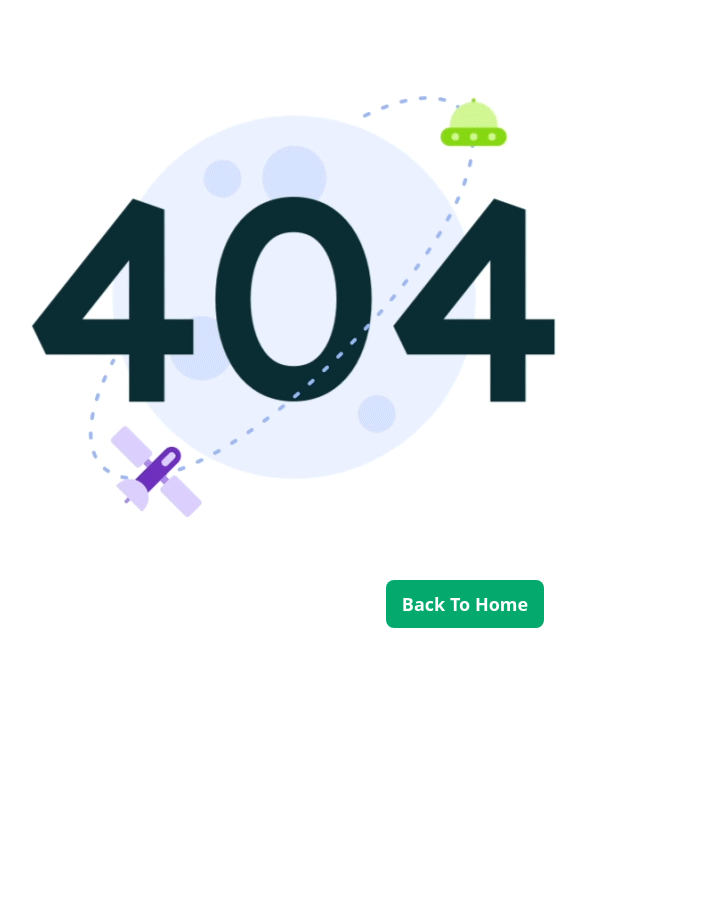
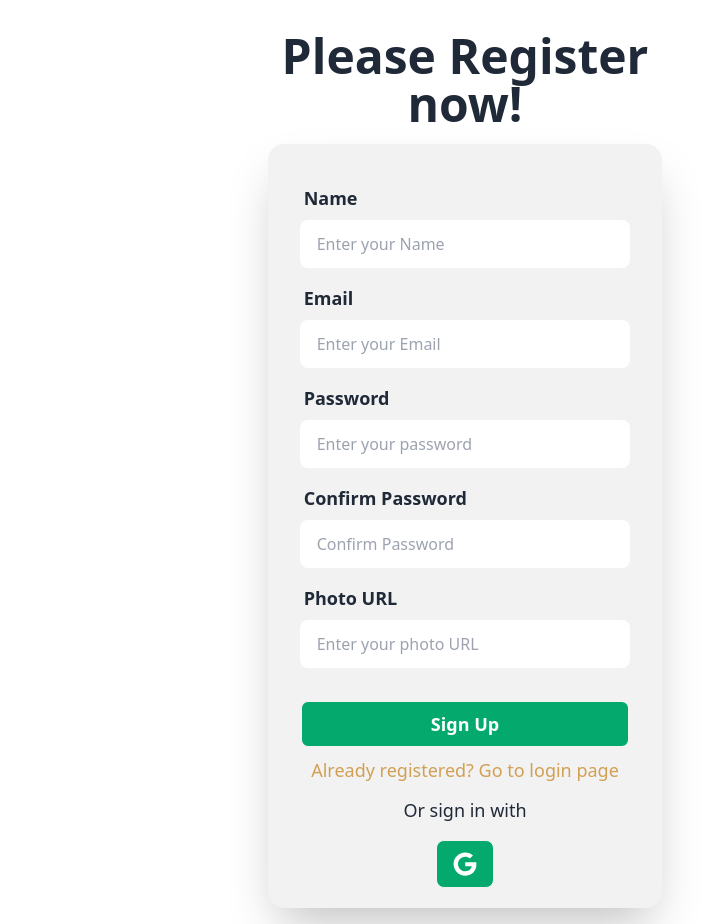
Before and after one commit to Bajlar/summer-camp-school-client, a React (Vite) app: page /signUp in a window 1280 px wide. Shown: the whole page, without its empty margins (175-877 px from the left). Before the commit the page ends 800 px from the top, so only its background shows below. Built offline with nearby package versions, Linux system fonts and the light colour scheme.

Commit message:
sign up form is done

```diff
--- a/index.html
+++ b/index.html
@@ -4,7 +4,7 @@
     <meta charset="UTF-8" />
     <link rel="icon" type="image/svg+xml" href="/logo-medium.png" />
     <meta name="viewport" content="width=device-width, initial-scale=1.0" />
-    <title>Vite + React</title>
+    <title>Cricket Academy</title>
   </head>
   <body>
     <div id="root"></div>
--- a/src/layout/Main.jsx
+++ b/src/layout/Main.jsx
@@ -1,14 +1,20 @@
 import React from 'react';
-import { Outlet } from 'react-router-dom';
+import { Outlet, useLocation } from 'react-router-dom';
 import Navbar from '../pages/Shared/Navbar/Navbar';
 import Footer from '../pages/Shared/Footer/Footer';
 
 const Main = () => {
+  const location = useLocation();
+
+  const noHeaderFooter =
+    location.pathname.includes("/login") ||
+    location.pathname.includes("/signUp");
+
   return (
     <div>
-      <Navbar></Navbar>
+      {noHeaderFooter || <Navbar></Navbar>}
       <Outlet></Outlet>
-      <Footer></Footer>
+      {noHeaderFooter || <Footer></Footer>}
     </div>
   );
 };
--- a/src/pages/Login/Login.jsx
+++ b/src/pages/Login/Login.jsx
@@ -26,7 +26,7 @@ const Login = () => {
   };
 
   return (
-    <div className="mt-12">
+    <div className="mt-4">
       <div className="hero min-h-screen bg-base-100">
         <div className="hero-content flex-col md:w-4/12 mx-auto">
           <div className="text-center">
@@ -36,7 +36,9 @@ const Login = () => {
             <form onSubmit={handleSubmit(onSubmit)} className="card-body">
               <div className="form-control">
                 <label className="label">
-                  <span className="label-text">Email</span>
+                  <span className="label-text text-lg font-semibold">
+                    Email
+                  </span>
                 </label>
                 <input
                   type="text"
@@ -45,9 +47,11 @@ const Login = () => {
                   className="input"
                 />
               </div>
-              <div className="form-control w-full">
+              <div className="form-control">
                 <label className="label">
-                  <span className="label-text">Password</span>
+                  <span className="label-text text-lg font-semibold">
+                    Password
+                  </span>
                 </label>
                 <div className="relative">
                   <input
--- a/src/pages/Shared/Navbar/Navbar.jsx
+++ b/src/pages/Shared/Navbar/Navbar.jsx
@@ -23,6 +23,13 @@ const Navbar = () => {
           <Link to="/login">
             <button className="btn text-lg text-white bg-[#04AA6D] hover:bg-[#04AA6D] capitalize border-0">
               Login
+            </button>
+          </Link>
+        </li>
+        <li>
+          <Link to="/signUp">
+            <button className="btn text-lg text-white bg-[#04AA6D] hover:bg-[#04AA6D] capitalize border-0">
+              Sign Up
             </button>
           </Link>
         </li>
--- /dev/null
+++ b/src/pages/SignUp/SignUp.jsx
@@ -0,0 +1,165 @@
+import React from 'react';
+import { Link } from "react-router-dom";
+import { FaGoogle} from "react-icons/fa";
+import { useForm } from "react-hook-form";
+
+const SignUp = () => {
+
+  const {
+    register,
+    handleSubmit,
+    formState: { errors },
+  } = useForm();
+  const onSubmit = (data) => {
+    console.log(data);
+  };
+
+  console.log(errors);
+
+  // if (password !== confirm) {
+  //   setError("Your password did not match");
+  //   return;
+  // } else if (password.length < 6) {
+  //   setError("password must be 6 characters or longer");
+  //   return;
+  // }
+
+  return (
+    <div className="mt-4">
+      <div className="hero min-h-screen bg-base-100">
+        <div className="hero-content flex-col md:w-4/12 mx-auto">
+          <div className="text-center">
+            <h1 className="text-5xl font-bold">Please Register now!</h1>
+          </div>
+          <div className="card w-full shadow-2xl bg-base-200">
+            <form onSubmit={handleSubmit(onSubmit)} className="card-body">
+              <div className="form-control">
+                <label className="label">
+                  <span className="label-text text-lg font-semibold">Name</span>
+                </label>
+                <input
+                  type="text"
+                  {...register("name")}
+                  placeholder="Enter your Name"
+                  className="input"
+                />
+                {errors.name && (
+                  <span className="text-red-500 text-left mt-2">
+                    Name is required
+                  </span>
+                )}
+              </div>
+              <div className="form-control">
+                <label className="label">
+                  <span className="label-text text-lg font-semibold">
+                    Email
+                  </span>
+                </label>
+                <input
+                  type="email"
+                  {...register("email", { required: true })}
+                  placeholder="Enter your Email"
+                  className="input"
+                />
+                {errors.email && (
+                  <span className="text-red-500 text-left mt-2">
+                    Email is required
+                  </span>
+                )}
+              </div>
+              <div className="form-control">
+                <label className="label">
+                  <span className="label-text text-lg font-semibold">
+                    Password
+                  </span>
+                </label>
+                <input
+                  type="password"
+                  {...register("password", {
+                    required: true,
+                    minLength: 6,
+                    pattern:
+                      /(?=.*[A-Z])(?=.*[a-z])(?=.*[!@#$%&?*])(?=.*[0-9])/,
+                  })}
+                  placeholder="Enter your password"
+                  className="input"
+                />
+                {errors.password?.type === "required" && (
+                  <p className="text-red-500 text-left mt-2">
+                    Password is required
+                  </p>
+                )}
+                {errors.password?.type === "minLength" && (
+                  <p className="text-red-500 text-left mt-2">
+                    Password must be 6 characters
+                  </p>
+                )}
+                {errors.password?.type === "pattern" && (
+                  <p className="text-red-500 text-left mt-2">
+                    Password must have one uppercase one lower case, one special
+                    characters
+                  </p>
+                )}
+              </div>
+              <div className="form-control">
+                <label className="label">
+                  <span className="label-text text-lg font-semibold">
+                    Confirm Password
+                  </span>
+                </label>
+                <input
+                  type="password"
+                  {...register("confirm")}
+                  placeholder="Confirm Password"
+                  className="input"
+                />
+              </div>
+              <div className="form-control">
+                <label className="label">
+                  <span className="label-text text-lg font-semibold">
+                    Photo URL
+                  </span>
+                </label>
+                <input
+                  type="text"
+                  {...register("photo", { required: true })}
+                  placeholder="Enter your photo URL"
+                  className="input"
+                />
+                {errors.photo && (
+                  <span className="text-red-500 text-left mt-2">
+                    Photo URL is required
+                  </span>
+                )}
+              </div>
+              <div className="form-control mt-6">
+                <input
+                  className="btn text-lg text-white bg-[#04AA6D]
+                  hover:bg-[#04AA6D] capitalize border-2"
+                  type="submit"
+                  value="Sign Up"
+                />
+              </div>
+              <p className="text-lg text-center font-medium text-[#D1A054]">
+                Already registered? <Link to="/login">Go to login page</Link>
+              </p>
+            </form>
+            <div className="text-center -mt-5">
+              <p className="text-lg font-medium">Or sign in with</p>
+              <div className="pb-5 mt-4">
+                <button
+                  className="btn bg-[#04AA6D]
+                  hover:bg-[#04AA6D] text-white"
+                >
+                  <FaGoogle className="text-2xl"></FaGoogle>
+                </button>
+              </div>
+            </div>
+          </div>
+        </div>
+      </div>
+    </div>
+  );
+};
+
+export default SignUp;
--- a/src/routes/Routes.jsx
+++ b/src/routes/Routes.jsx
@@ -3,6 +3,7 @@ import Main from "../layout/Main";
 import Home from "../pages/Home/Home/Home";
 import Error from "../pages/Error/Error";
 import Login from "../pages/Login/Login";
+import SignUp from "../pages/SignUp/SignUp";
 
 const router = createBrowserRouter([
   {
@@ -20,6 +21,10 @@ const router = createBrowserRouter([
       {
         path: '/login',
         element: <Login></Login>
+      },
+      {
+        path: '/signUp',
+        element: <SignUp></SignUp>
       }
     ],
   },
```
